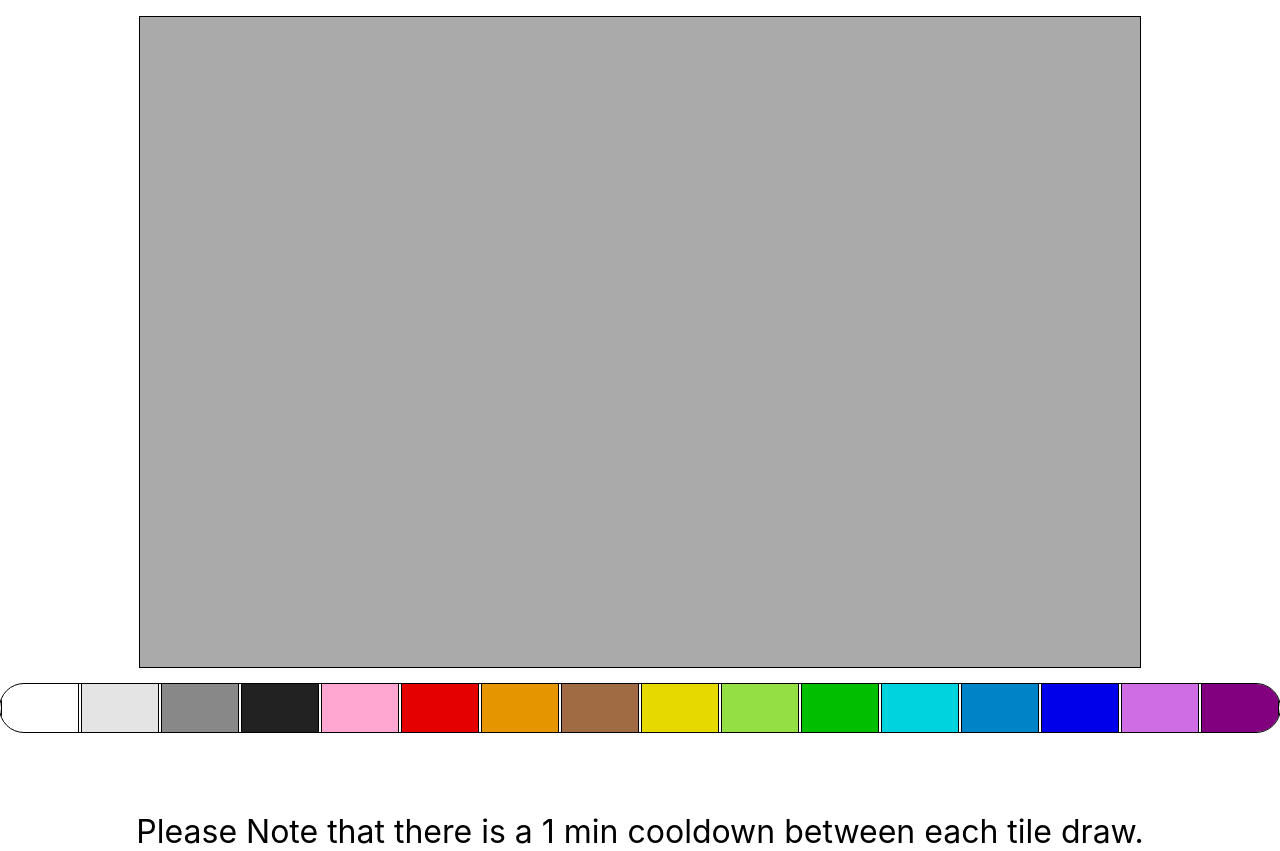
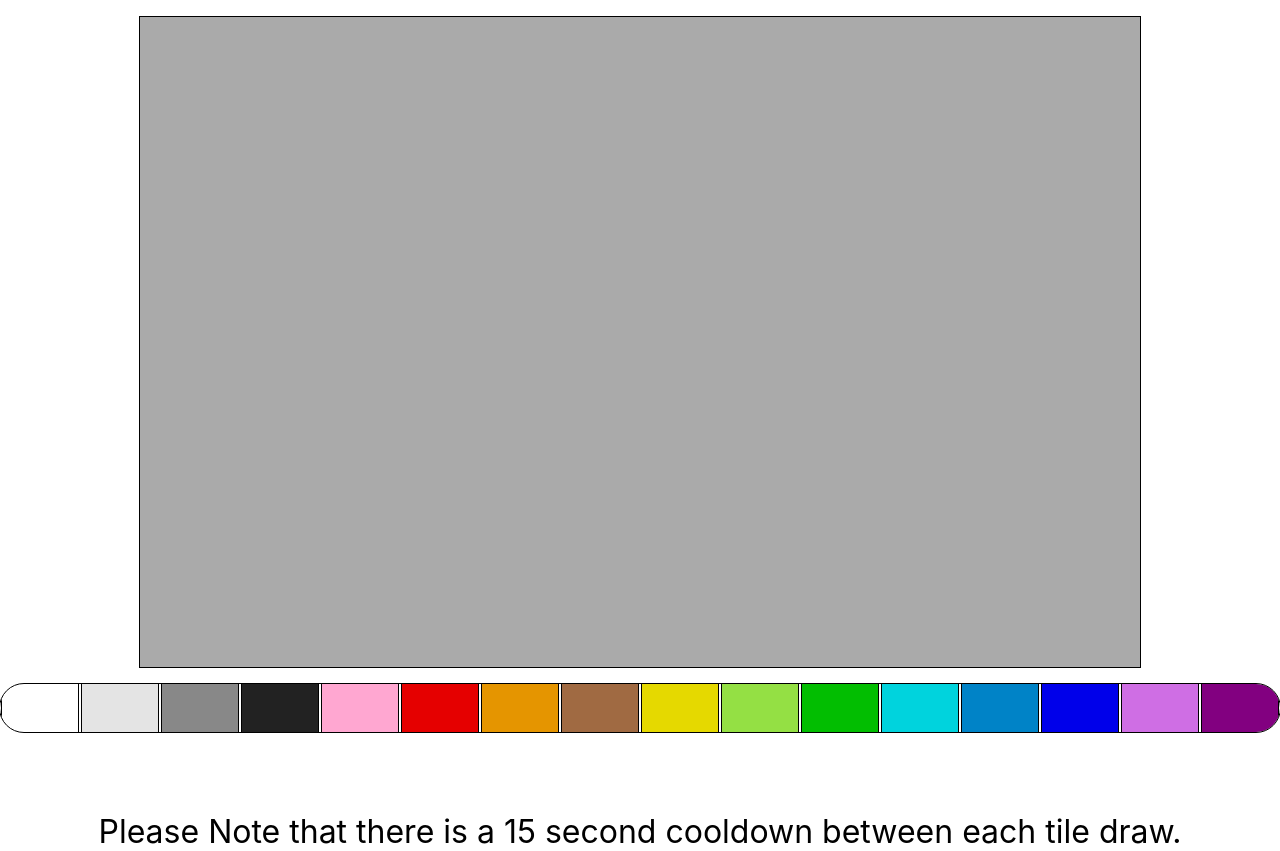
Before and after one commit to nick9lee/rPiazza, a React (Vite) app in the folder frontend/: page / in a window 1280 px wide. Built offline with nearby package versions, Linux system fonts and the light colour scheme; no server answers.

Commit message:
change timeout to 15sec

```diff
--- a/frontend/src/App.jsx
+++ b/frontend/src/App.jsx
@@ -118,7 +118,7 @@ function App() {
 			setIsTimedOut(true);
 			setTimeout(() => {
 				setIsTimedOut(false);
-			}, 60000); // 1 minute before they can draw again
+			}, 15000); // 1 minute before they can draw again
 		});
 
 		return () => {
@@ -372,7 +372,7 @@ function App() {
 				</div>
 			</div>
 			<div className="timeoutMessage">
-				Please Note that there is a 1 min cooldown between each tile draw.
+				Please Note that there is a 15 second cooldown between each tile draw.
 			</div>
 		</div>
 	);
```
